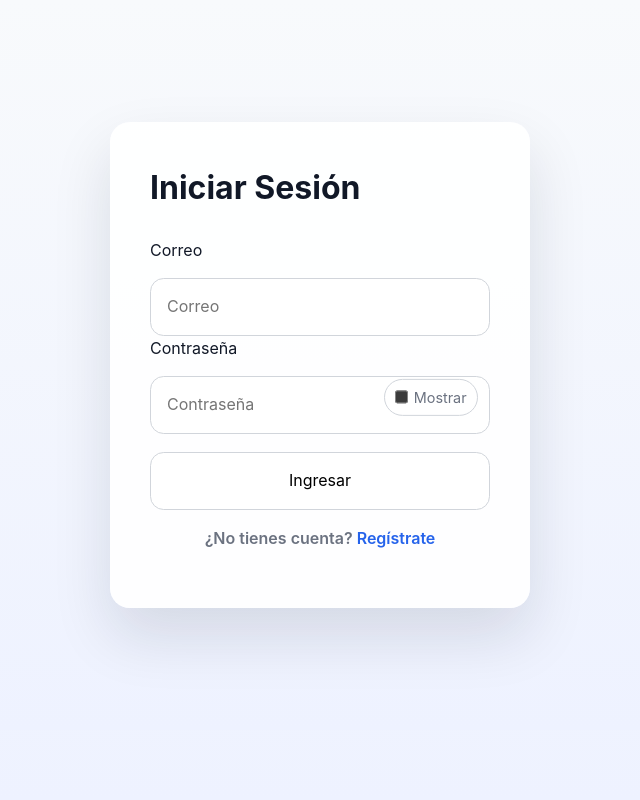
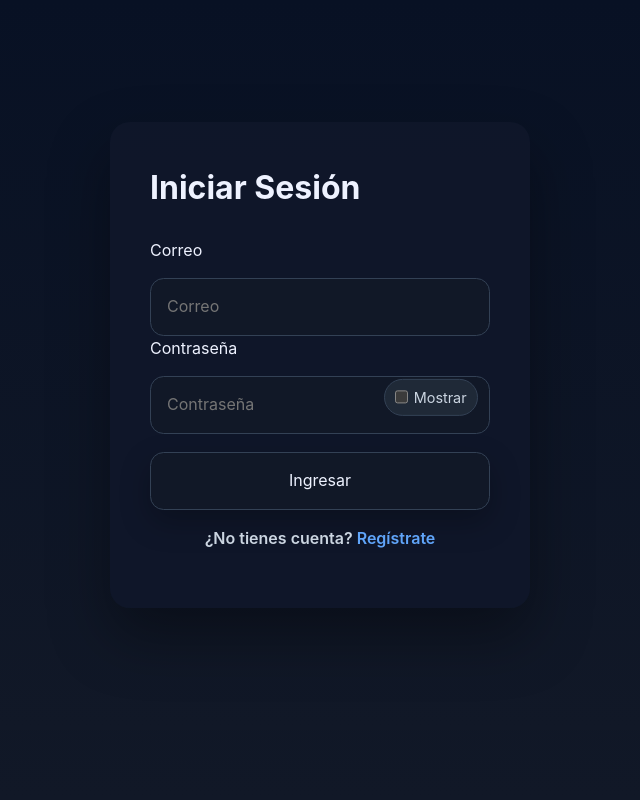
Before and after one commit to am0438182-dotcom/proyecto-modulo3.3, a PHP site: page /login.php in a window 1280 px wide. Shown: the whole page, without its empty margins (320-960 px from the left). Run offline with PHP 8.4, Linux system fonts and the light colour scheme; data that the repository does not hold is empty.

Commit message:
cambio de los colores

```diff
--- a/css/estilos.css
+++ b/css/estilos.css
@@ -1,14 +1,14 @@
 :root {
     color-scheme: dark;
-    --bg: #f3f4f6;
-    --surface: #ffffff;
-    --surface-strong: #e5e7eb;
-    --surface-stronger: #d1d5db;
-    --text: #111827;
-    --muted: #6b7280;
-    --brand: #2563eb;
-    --brand-dark: #1d4ed8;
-    --shadow: 0 16px 40px rgba(15, 23, 42, 0.12);
+    --bg: #0b1120;
+    --surface: #111827;
+    --surface-strong: #1f2937;
+    --surface-stronger: #273449;
+    --text: #eef2ff;
+    --muted: #cbd5e1;
+    --brand: #60a5fa;
+    --brand-dark: #2563eb;
+    --shadow: 0 16px 40px rgba(0, 0, 0, 0.45);
 }
 
 * {
@@ -19,7 +19,7 @@ html, body {
     margin: 0;
     min-height: 100%;
     font-family: "Inter", system-ui, -apple-system, BlinkMacSystemFont, "Segoe UI", sans-serif;
-    background: linear-gradient(180deg, #f8fafc 0%, #eef2ff 100%);
+    background: linear-gradient(180deg, #081124 0%, #111827 100%);
     color: var(--text);
 }
 
@@ -85,7 +85,8 @@ button, .btn {
     cursor: pointer;
     transition: transform 0.2s ease, background-color 0.2s ease, box-shadow 0.2s ease;
     background: var(--brand);
-    color: #fff;
+    color: #ffffff;
+    box-shadow: 0 12px 30px rgba(0, 0, 0, 0.25);
 }
 
 button:hover, .btn:hover {
@@ -304,10 +305,10 @@ table tr:last-child td {
 
 .login-form {
     width: min(420px, 100%);
-    background: rgba(255, 255, 255, 0.95);
+    background: rgba(15, 23, 42, 0.95);
     border-radius: 1.25rem;
     padding: 2.5rem;
-    box-shadow: 0 28px 60px rgba(15, 23, 42, 0.12);
+    box-shadow: 0 28px 60px rgba(0, 0, 0, 0.35);
 }
 
 .login-form h1 {
@@ -318,7 +319,7 @@ table tr:last-child td {
 
 .login-form p {
     margin: 0 0 1rem;
-    color: #dc2626;
+    color: #fca5a5;
     font-weight: 600;
 }
 
@@ -331,19 +332,19 @@ form select,
 form textarea {
     width: 100%;
     border-radius: 0.85rem;
-    border: 1px solid #d1d5db;
-    background: #fff;
+    border: 1px solid #334155;
+    background: #111827;
     padding: 0.95rem 1rem;
     margin-top: 0.9rem;
     font: inherit;
-    color: #000;
+    color: var(--text);
 }
 .product-meta {
     display: grid;
     grid-template-columns: repeat(3, minmax(0, 1fr));
     gap: 1rem;
-    background: #f8fafc;
-    border: 1px solid rgba(148, 163, 184, 0.3);
+    background: #1f2937;
+    border: 1px solid rgba(148, 163, 184, 0.16);
     border-radius: 1rem;
     padding: 1rem;
     margin-top: 1rem;
@@ -441,10 +443,10 @@ form textarea {
     display: inline-flex;
     align-items: center;
     gap: 0.35rem;
-    background: #ffffff;
+    background: #1f2937;
     padding: 0.35rem 0.65rem;
     border-radius: 999px;
-    border: 1px solid #d1d5db;
+    border: 1px solid #334155;
     font-size: 0.9rem;
     color: var(--muted);
     cursor: pointer;
--- a/empleados/listar.php
+++ b/empleados/listar.php
@@ -44,10 +44,10 @@ $empleados = $conexion->query('SELECT * FROM empleados ORDER BY id_empleado')->f
     </div>
 
     <?php if ($error): ?>
-        <div class="chart-card" style="border-color:#f87171;color:#b91c1c;"><?= htmlspecialchars($error) ?></div>
+        <div class="chart-card" style="border-color:#f87171;color:#fecaca;"><?= htmlspecialchars($error) ?></div>
     <?php endif; ?>
     <?php if ($message): ?>
-        <div class="chart-card" style="border-color:#34d399;color:#064e3b;"><?= htmlspecialchars($message) ?></div>
+        <div class="chart-card" style="border-color:#4ade80;color:#a7f3d0;"><?= htmlspecialchars($message) ?></div>
     <?php endif; ?>
 
     <p style="margin-bottom:1rem;">Puedes registrar cuentas nuevas en <a href="../registro.php">Registro</a>.</p>
--- a/login.php
+++ b/login.php
@@ -91,7 +91,7 @@ if ($_POST) {
         </div>
 
         <button type="submit">Ingresar</button>
-        <p style="margin-top:1rem; text-align:center; color:#6b7280;">¿No tienes cuenta? <a href="registro.php">Regístrate</a></p>
+        <p style="margin-top:1rem; text-align:center; color:#cbd5e1;">¿No tienes cuenta? <a href="registro.php">Regístrate</a></p>
     </form>
 </div>
 
--- a/registro.php
+++ b/registro.php
@@ -55,7 +55,7 @@ if ($_POST) {
         <input type="password" name="clave" placeholder="Contraseña" required>
         <input type="password" name="confirmar_clave" placeholder="Confirmar contraseña" required>
         <button type="submit">Registrar</button>
-        <p style="margin-top:1rem; text-align:center; font-size:0.95rem; color:#6b7280;">¿Ya tienes cuenta? <a href="login.php">Iniciar sesión</a></p>
+        <p style="margin-top:1rem; text-align:center; font-size:0.95rem; color:#cbd5e1;">¿Ya tienes cuenta? <a href="login.php">Iniciar sesión</a></p>
     </form>
 </div>
 </body>
```
Also changed, not shown: other parts of css/estilos.css (+28 -27 lines).
